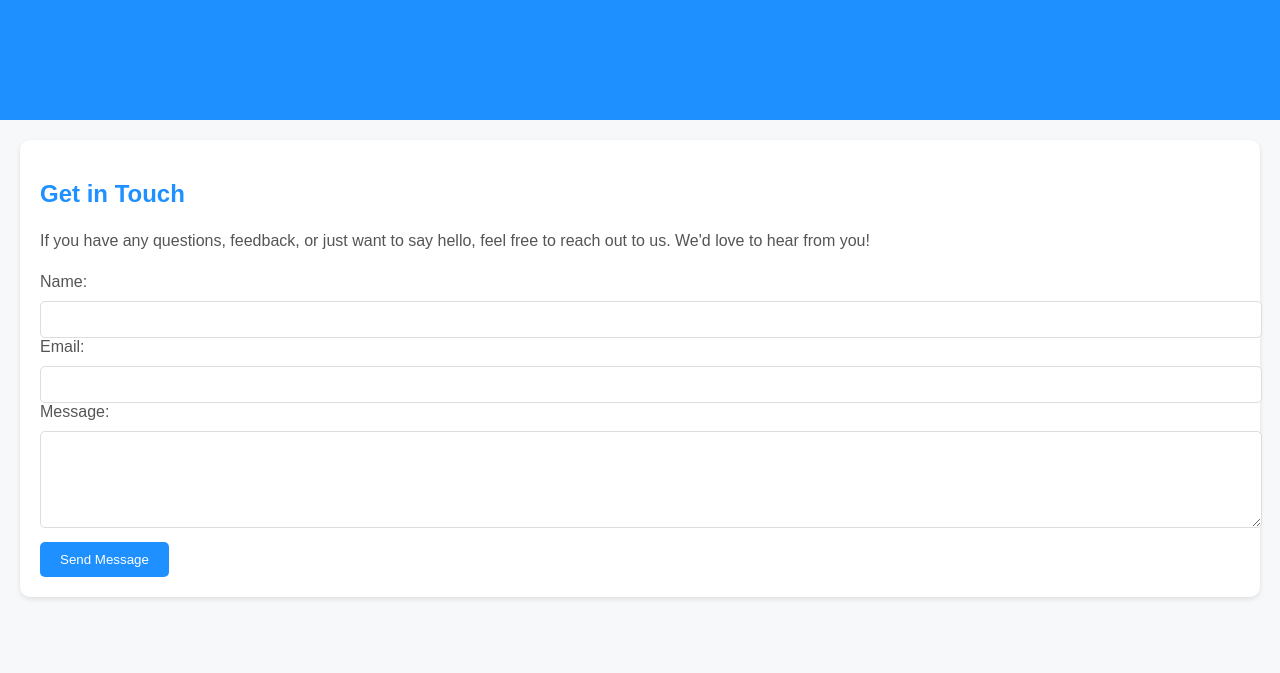
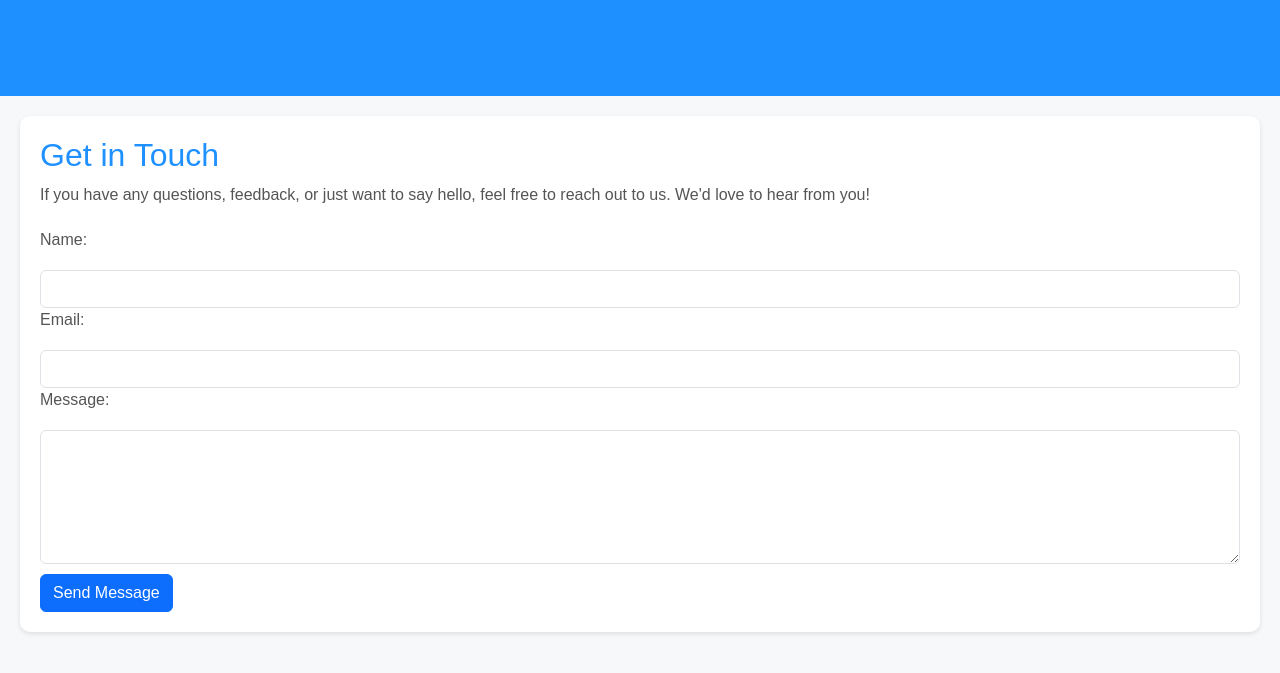
Before and after one commit to swalehmwadime/STEM-eLearning, a Flask app: page /contact in a window 1280 px wide. Shown: the top 673 px of the page. Run offline with Flask 2, Linux system fonts and the light colour scheme; some libraries are stand-ins or nearby versions.

Commit message:
update contact page form ui

```diff
--- a/app/templates/contact.html
+++ b/app/templates/contact.html
@@ -3,6 +3,7 @@
 <head>
     <meta charset="UTF-8">
     <meta name="viewport" content="width=device-width, initial-scale=1.0">
+    <link rel="stylesheet" href="{{ url_for('static', filename='css/bootstrap.css') }}">
     <title>Contact Us</title>
     <style>
         body {
@@ -66,16 +67,16 @@
     <p>If you have any questions, feedback, or just want to say hello, feel free to reach out to us. We'd love to hear from you!</p>
 
     <form>
-        <label for="name">Name:</label>
-        <input type="text" id="name" name="name" required>
+        <label class="form-label" for="name">Name:</label>
+        <input class="form-control" type="text" id="name" name="name" required>
 
-        <label for="email">Email:</label>
-        <input type="email" id="email" name="email" required>
+        <label class="form-label" for="email">Email:</label>
+        <input class="form-control" type="email" id="email" name="email" required>
 
-        <label for="message">Message:</label>
-        <textarea id="message" name="message" rows="5" required></textarea>
+        <label class="form-label" for="message">Message:</label>
+        <textarea class="form-control" id="message" name="message" rows="5" required></textarea>
 
-        <button type="submit">Send Message</button>
+        <button class="btn btn-primary" type="submit">Send Message</button>
     </form>
 </section>
 
```
